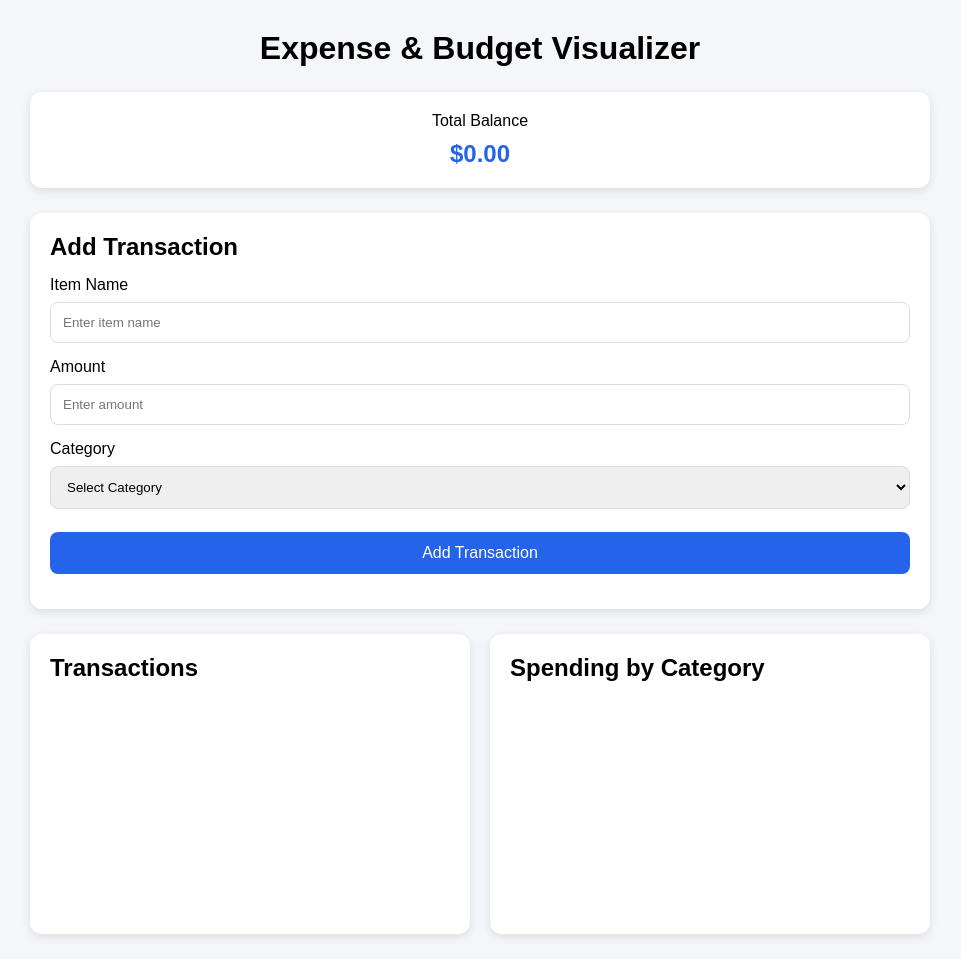
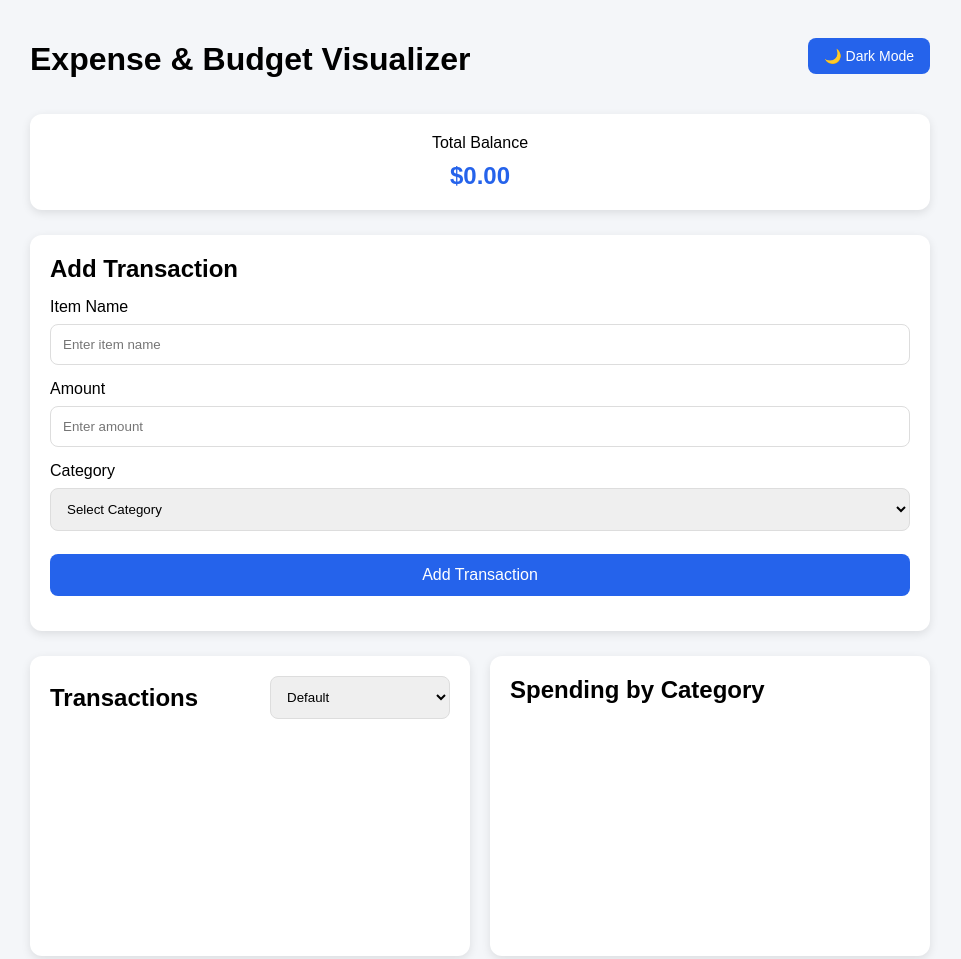
Before and after one commit to ssa0614/CodingCamp-6July26-SalsabilaShafa, a plain HTML site: page index.html in a window 1280 px wide. Shown: the whole page, without its empty margins (160-1121 px from the left). Drawn offline with nearby package versions, Linux system fonts and the light colour scheme.

Commit message:
Update index.html for optional features

```diff
--- a/index.html
+++ b/index.html
@@ -16,9 +16,13 @@
     <div class="container">
 
         <!-- Title -->
-        <header>
-            <h1>Expense & Budget Visualizer</h1>
-        </header>
+<header class="header">
+    <h1>Expense & Budget Visualizer</h1>
+
+    <button id="theme-toggle">
+        🌙 Dark Mode
+    </button>
+</header>
 
         <!-- Storage Warning -->
         <div id="storage-warning" class="storage-warning" hidden>⚠️ Data cannot be saved in this session.</div>
@@ -75,7 +79,16 @@
             <!-- Transaction List -->
             <div class="transactions">
 
-                <h2>Transactions</h2>
+                <div class="transaction-header">
+    <h2>Transactions</h2>
+
+    <select id="sort">
+        <option value="default">Default</option>
+        <option value="high">Highest Amount</option>
+        <option value="low">Lowest Amount</option>
+        <option value="category">Category (A-Z)</option>
+    </select>
+</div>
 
                 <div id="transaction-list">
 
```
